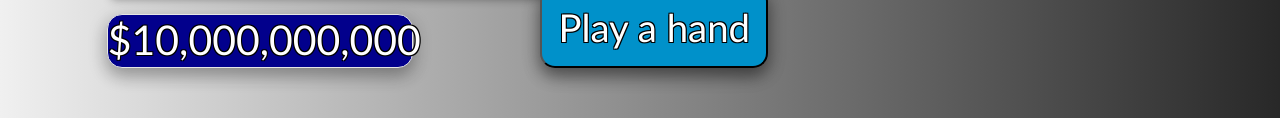
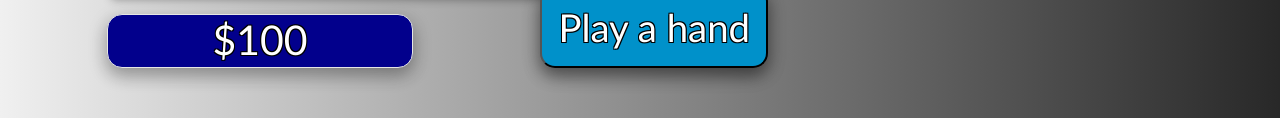
Before and after one commit to ryanincayman/incremental-poker, a plain HTML site: page index.html in a window 1280 px wide. Shown: the part 485-603 px from the top of the page. Drawn offline with nearby package versions, Linux system fonts and the light colour scheme.

Commit message:
Update index.html

```diff
--- a/index.html
+++ b/index.html
@@ -681,7 +681,7 @@
             var upgrade4Cost = 1000;
 
             var winrate = 7;
-            var bankroll = 10000000000;
+            var bankroll = 100;
             var variance = 20;
             var winratePerStake = 2.9;
             var winratePerHandReadingLevel = 1.7;
```
